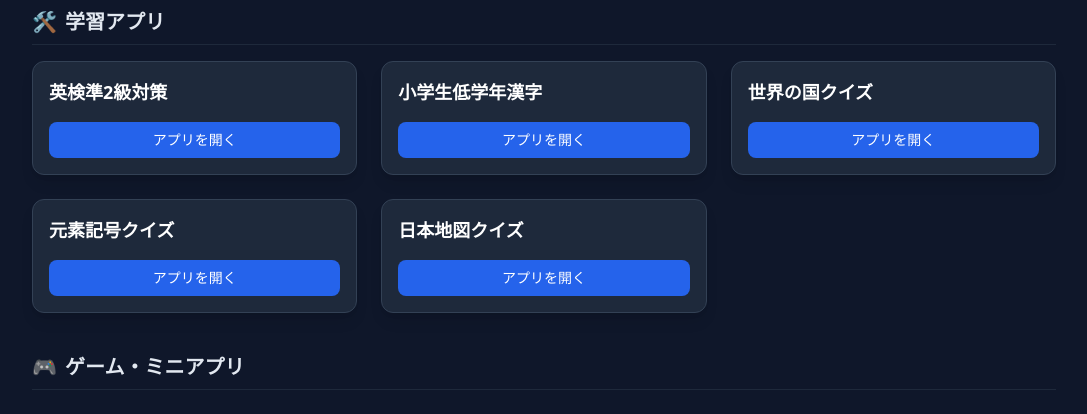
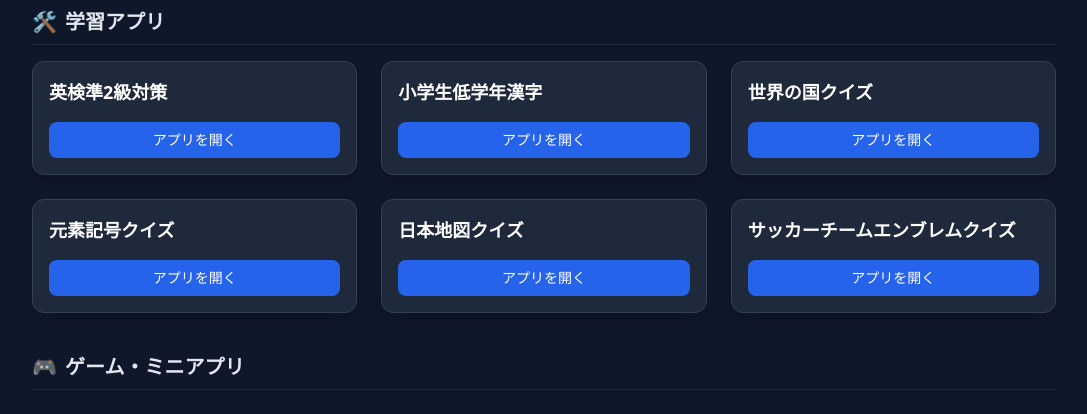
Before and after one commit to yoshitakkk/yoshitakkk.github.io, a plain HTML site: page index.html in a window 1280 px wide. Shown: the part 92-506 px from the top of the page, without its empty margins (96-1183 px from the left). Drawn offline with nearby package versions, Linux system fonts and the light colour scheme.

Commit message:
Update index.html

```diff
--- a/index.html
+++ b/index.html
@@ -99,6 +99,20 @@
           </div>
         </div>
 
+         <!-- App Card 6 -->
+        <div class="bg-slate-800 border border-slate-700 rounded-xl overflow-hidden shadow-lg flex flex-col hover:border-blue-500 transition-all">
+          <div class="p-4 flex-1 flex flex-col justify-between">
+            <div>
+              <h3 class="font-bold text-lg text-white mb-4">サッカーチームエンブレムクイズ</h3>
+            </div>
+            <div class="flex gap-2">
+              <a href="https://yoshitakkk.github.io/FottballClabFlag/index.html" target="_blank" class="flex-1 text-center bg-blue-600 hover:bg-blue-500 text-white font-medium py-2 rounded-lg text-sm transition-colors">
+                アプリを開く
+              </a>
+            </div>
+          </div>
+        </div>
+
       </div>
     </section>
 
```
